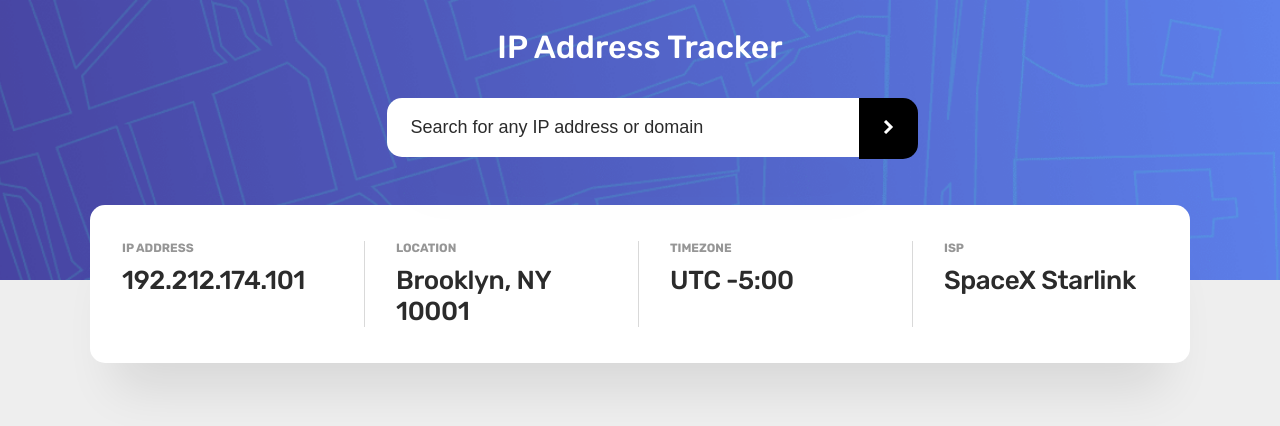
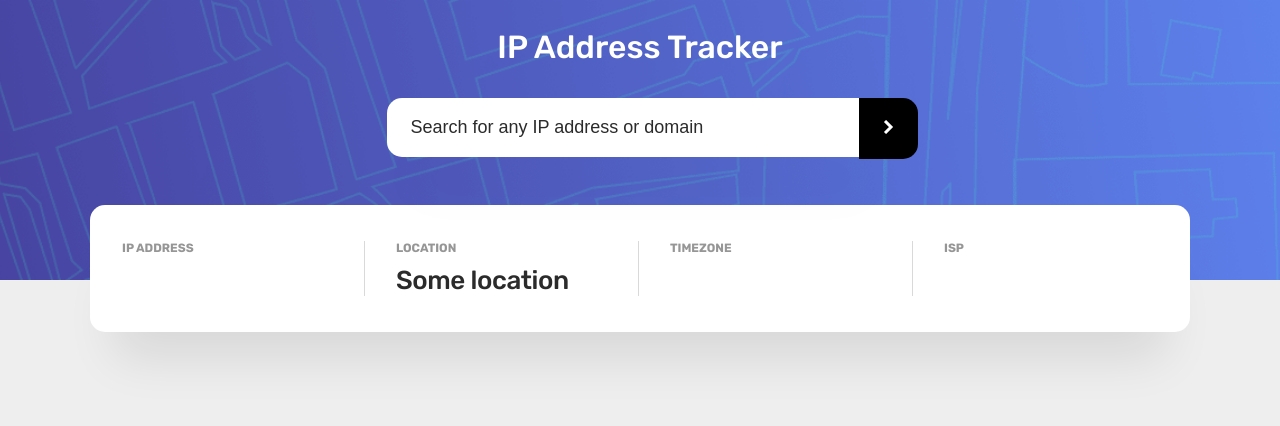
Before and after one commit to DonUggioni/ip-tracker, a React (Create React App) app: page / in a window 1280 px wide. Shown: the top 426 px of the page. Built offline with nearby package versions, Linux system fonts and the light colour scheme; the HTML template or start-up script is replaced by a standard one.

Commit message:
Work on data flow

```diff
--- a/src/App.js
+++ b/src/App.js
@@ -1,14 +1,52 @@
-import { Fragment } from 'react';
+import { Fragment, useState } from 'react';
 
 import Header from './components/UI/Header';
 import ResultsDisplay from './components/resultsDisplay/ResultsDisplay';
+import Input from './components/input/Input';
 import Map from './components/map/Map';
 
 function App() {
+  const [data, setData] = useState({});
+
+  function enteredIpHandler(ipAddress) {
+    // const ip = +ipAddress;
+    if (ipAddress.length === 0) {
+      return;
+    }
+
+    fetch(`https://ipapi.co/${ipAddress}/json/`)
+      .then(function (response) {
+        response.json().then((data) => {
+          console.log(data);
+          const dataArr = [data];
+          const formatedData = dataArr.map((item) => {
+            return setData({
+              ip: item.ip,
+              city: item.city,
+              zipcode: item.postal,
+              timezone: item.utc_offset,
+              isp: item.org,
+              lat: item.latitude,
+              lng: item.longitude,
+            });
+          });
+          console.log(formatedData);
+        });
+      })
+      .catch(function (error) {
+        console.log(error);
+      });
+  }
+
   return (
     <Fragment>
       <Header>
-        <ResultsDisplay />
+        <Input
+          type="text"
+          placeholder="Search for any IP address or domain"
+          onEnteredIp={enteredIpHandler}
+        ></Input>
+        <ResultsDisplay ip={data.ip} />
       </Header>
       <Map />
     </Fragment>
--- a/src/components/UI/Header.js
+++ b/src/components/UI/Header.js
@@ -2,18 +2,10 @@ import Input from '../input/Input';
 import classes from './Header.module.css';
 
 function Header(props) {
-  function enteredIp(ipAddress) {
-    console.log(ipAddress);
-  }
-
   return (
     <header className={classes.header}>
       <h1>IP Address Tracker</h1>
-      <Input
-        type="text"
-        placeholder="Search for any IP address or domain"
-        onEnteredIp={enteredIp}
-      ></Input>
+
       {props.children}
     </header>
   );
--- a/src/components/input/Input.js
+++ b/src/components/input/Input.js
@@ -1,4 +1,4 @@
-import { useRef, useState } from 'react';
+import { useRef } from 'react';
 
 import classes from './Input.module.css';
 import arrowIcon from '../../assets/icon-arrow.svg';
--- a/src/components/resultsDisplay/ResultsDisplay.js
+++ b/src/components/resultsDisplay/ResultsDisplay.js
@@ -1,25 +1,23 @@
 import classes from './ResultsDisplay.module.css';
 
 function ResultsDisplay(props) {
-  const locationDetails = `Brooklyn, NY 10001`;
-
   return (
     <div className={classes.container}>
       <div className={classes.info}>
         <span>Ip Address</span>
-        <h2>192.212.174.101</h2>
+        <h2>{props.ip}</h2>
       </div>
       <div className={classes.info}>
         <span>Location</span>
-        <h2>{locationDetails}</h2>
+        <h2>Some location</h2>
       </div>
       <div className={classes.info}>
         <span>Timezone</span>
-        <h2>UTC -5:00</h2>
+        <h2>{props.timezone}</h2>
       </div>
       <div className={classes.info}>
         <span>Isp</span>
-        <h2>SpaceX Starlink</h2>
+        <h2>{props.isp}</h2>
       </div>
     </div>
   );
```
